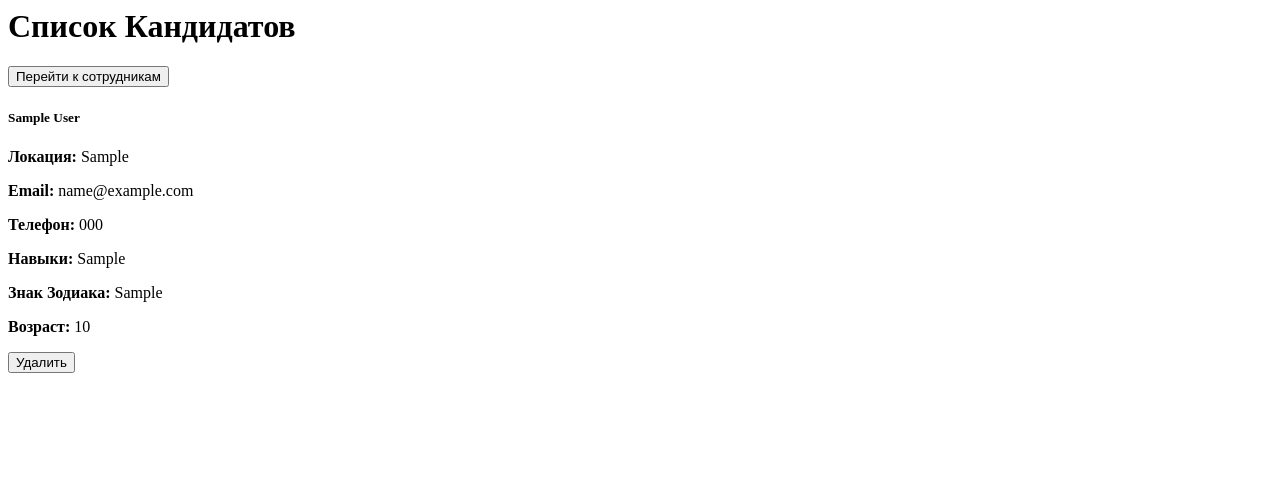
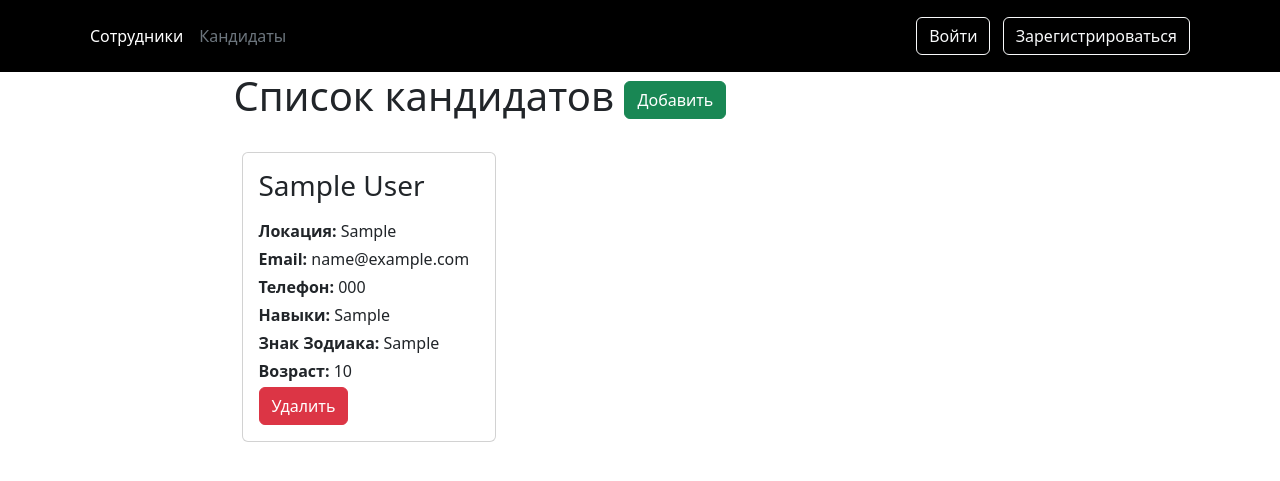
Before and after one commit to ArtemHelloWorld/hackaton_naimix, a Django app: page /workers/candidates/ in a window 1280 px wide. Shown: the top 481 px of the page. Run offline with Django 5.2, Linux system fonts and the light colour scheme; tables that the repository leaves empty hold one stand-in row (values such as "Sample post"); some libraries are stand-ins or nearby versions.

Commit message:
дизайн

```diff
--- a/project/templates/base_head.html
+++ b/project/templates/base_head.html
@@ -9,22 +9,15 @@
 
   <link rel="stylesheet" href="{% static 'css/bs/bootstrap.min.css' %}" />
   <script src="{% static 'js/bs/bootstrap.bundle.min.js' %}"></script>
-
   <link rel="stylesheet" href="{% static 'css/style.css' %}">
-
-  <link rel="apple-touch-icon" sizes="180x180" href="{% static 'img/favicon/apple-touch-icon.png' %}">
-  <link rel="icon" type="image/png" sizes="32x32" href="{% static 'img/favicon/favicon-32x32.png' %}">
-  <link rel="icon" type="image/png" sizes="16x16" href="{% static 'img/favicon/favicon-16x16.png' %}">
-  <link rel="manifest" href="{% static 'img/favicon/site.webmanifest' %}">
-  <link rel="mask-icon" href="{% static 'img/favicon/safari-pinned-tab.svg' %}" color="#5bbad5">
-  <meta name="msapplication-TileColor" content="#da532c">
-  <meta name="theme-color" content="#ffffff">
   {% block head %}{% endblock head %}
 </head>
 
+{% include "includes/header.html" %}
+
 <body>
   <div class="d-flex container content justify-content-center">
-    <div class="w-75 ">
+    <div class="w-75">
       {% block body %}{% endblock %}
     </div>
   </div>
--- a/project/templates/includes/header.html
+++ b/project/templates/includes/header.html
@@ -1,36 +1,27 @@
 {% load static %}
-{% load i18n %}
 
 <header class="p-3 bg-black">
 
   <div class="container">
     <div class="d-flex flex-wrap align-items-center justify-content-center justify-content-lg-start">
-      <a href="{% url 'home:home' %}" class="d-flex align-items-center me-3 text-white text-decoration-none">
-        <img src="{% static 'img/logo-light.svg' %}" width="150">
-      </a>
-
       {% with request.resolver_match.view_name as view_name %}
 
       <ul class="nav col-12 col-lg-auto me-lg-auto mb-2 justify-content-center mb-md-0">
-        <li><a href="{% url 'home:home' %}" class="nav-link px-2 {% if view_name == 'home:home' %} text-secondary {% else %} text-white {% endif %}">{% trans "На главную" %}</a></li>
-        <li><a href="{% url 'dishes:dishes_search' %}" class="nav-link px-2 {% if view_name == 'dishes:dishes_search' %} text-secondary {% else %} text-white {% endif %}">{% trans "Найти блюдо" %}</a></li>
-        {% if user.is_authenticated %}
-          <li><a href="{% url 'dishes:dish_new' %}" class="nav-link px-2 {% if view_name == 'dishes:dish_new' %} text-secondary {% else %} text-white {% endif %}">{% trans "Добавить блюдо" %}</a></li>
-        {% endif %}
-        <li><a href="{% url 'feedback:feedback' %}" class="nav-link px-2 {% if view_name == 'feedback:feedback' %} text-secondary {% else %} text-white {% endif %}">{% trans "Оставить фидбек" %}</a></li>
+        <li><a href="{% url 'workers:employees' %}" class="nav-link px-2 {% if view_name == 'workers:employees' %} text-secondary {% else %} text-white {% endif %}">Сотрудники</a></li>
+        <li><a href="{% url 'workers:candidates' %}" class="nav-link px-2 {% if view_name == 'workers:candidates' %} text-secondary {% else %} text-white {% endif %}">Кандидаты</a></li>
       </ul>
       {% endwith %}
 
       <div class="text-end">
         {% if user.is_authenticated %}
           {% if user.is_staff %}
-            <a href="{% url 'admin:index' %}" type="button" class="btn btn-outline-light me-2">{% trans "Панель администратора" %}</a>
+            <a href="{% url 'admin:index' %}" type="button" class="btn btn-outline-light me-2">Панель администратора</a>
           {% endif %}
-            <a href="{% url 'users:logout' %}" type="button" class="btn btn-outline-light me-2">{% trans "Выйти" %}</a>
-            <a href="{% url 'users:profile' %}" type="button" class="btn btn-outline-light me-2">{% trans "Мой профиль" %}</a>
+            <a href="{% url 'users:logout' %}" type="button" class="btn btn-outline-light me-2">Выйти</a>
+            <a href="{% url 'users:profile' %}" type="button" class="btn btn-outline-light me-2">Мой профиль</a>
         {% else %}
-          <a href="{% url 'users:login' %}" type="button" class="btn btn-outline-light me-2">{% trans "Войти" %}</a>
-          <a href="{% url 'users:signup' %}" type="button" class="btn btn-outline-light me-2">{% trans "Зарегистрироваться" %}</a>
+          <a href="{% url 'users:login' %}" type="button" class="btn btn-outline-light me-2">Войти</a>
+          <a href="{% url 'users:signup' %}" type="button" class="btn btn-outline-light me-2">Зарегистрироваться</a>
         {% endif %}
       </div>
     </div>
--- /dev/null
+++ b/project/templates/includes/user_card.html
@@ -0,0 +1,19 @@
+{% load static %}
+
+<div class="col-md-4 p-2">
+    <div class="card mb-4">
+        <div class="card-body">
+            <h3 class="card-title mb-3">{{ user.first_name }} {{ user.last_name }}</h5>
+            <p class="card-text mb-1"><strong>Локация:</strong> {{ user.location }}</p>
+            <p class="card-text mb-1"><strong>Email:</strong> {{ user.email }}</p>
+            <p class="card-text mb-1"><strong>Телефон:</strong> {{ user.phone }}</p>
+            <p class="card-text mb-1"><strong>Навыки:</strong> {{ user.general_skills }}</p>
+            <p class="card-text mb-1"><strong>Знак Зодиака:</strong> {{ user.zodiac_sign }}</p>
+            <p class="card-text mb-1"><strong>Возраст:</strong> {{ user.age }}</p>
+            <form method="post" action="{% url 'workers:delete_candidate' user.id %}">
+              {% csrf_token %}
+                <button type="submit" class="btn btn-danger">Удалить</button>
+            </form>
+        </div>
+    </div>
+</div>
--- a/project/templates/users/base.html
+++ b/project/templates/users/base.html
@@ -1,4 +1,4 @@
-{% extends 'base_head.html' %}
+{% extends 'base.html' %}
 
 {% load static %}
 
--- a/project/templates/workers/candidates.html
+++ b/project/templates/workers/candidates.html
@@ -1,27 +1,16 @@
-{% block content %}
-<h1>Список Кандидатов</h1>
-<a href="{% url 'workers:employees' %}"><button>Перейти к сотрудникам</button></a>
+{% extends 'base_head.html' %}
+
+{% block body %}
+<div class="container">
+    <div class="raw">
+        <div class="col h1">Список кандидатов</h1>
+        <a href="{% url 'workers:questionnaire' %}" role="button" class="col btn btn-success">Добавить</a>
+    </div>
+</div>
 <div class="container mt-4">
     <div class="row">
         {% for candidate in candidates %}
-        <div class="col-md-4">
-            <div class="card mb-4">
-                <div class="card-body">
-                    <h5 class="card-title">{{ candidate.first_name }} {{ candidate.last_name }}</h5>
-                    <p class="card-text"><strong>Локация:</strong> {{ candidate.location }}</p>
-                    <p class="card-text"><strong>Email:</strong> {{ candidate.email }}</p>
-                    <p class="card-text"><strong>Телефон:</strong> {{ candidate.phone }}</p>
-                    <p class="card-text"><strong>Навыки:</strong> {{ candidate.general_skills }}</p>
-                    <p class="card-text"><strong>Знак Зодиака:</strong> {{ candidate.zodiac_sign }}</p>
-                    <p class="card-text"><strong>Возраст:</strong> {{ candidate.age }}</p>
-                    <!-- Добавьте другие поля по необходимости -->
-                    <form method="post" action="{% url 'workers:delete_candidate' candidate.id %}">
-                      {% csrf_token %}
-                        <button type="submit" class="btn btn-danger">Удалить</button>
-                    </form>
-                </div>
-            </div>
-        </div>
+            {% include "includes/user_card.html" with user=candidate %}
         {% empty %}
         <p>Кандидатов не найдено.</p>
         {% endfor %}
--- a/project/workers/models.py
+++ b/project/workers/models.py
@@ -106,7 +106,7 @@ class Employee(models.Model):
         self.significator = total
 
         def court_card_f(age, sign):
-            with open('../cards.json', 'r') as js_file:
+            with open('../cards.json', 'r', encoding='utf-8') as js_file:
                 cards = json.load(js_file)
                 for card in cards:
                     if (card["type"] == "Придворная карта"
```
Also changed, not shown: project/templates/base.html (+14 -10 lines), project/templates/workers/employees.html (+10 -21 lines).
